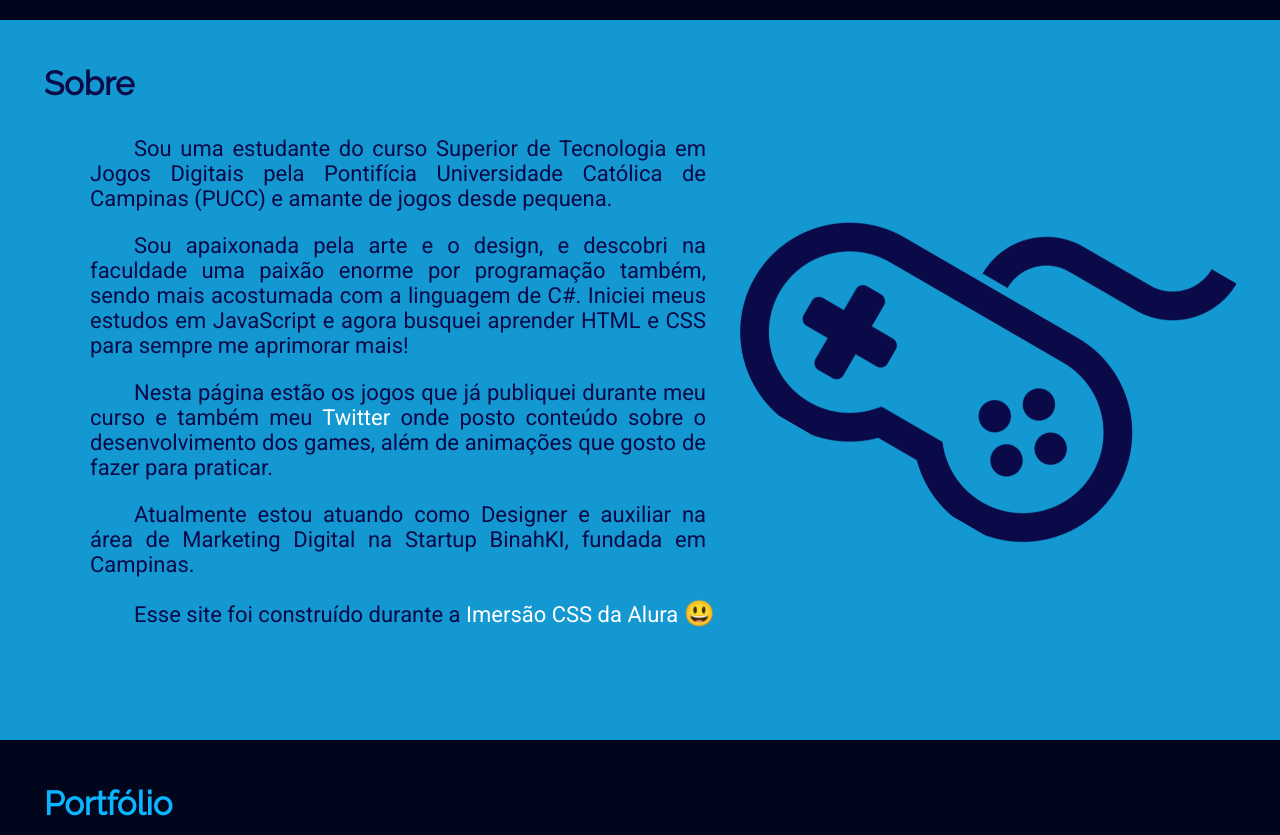
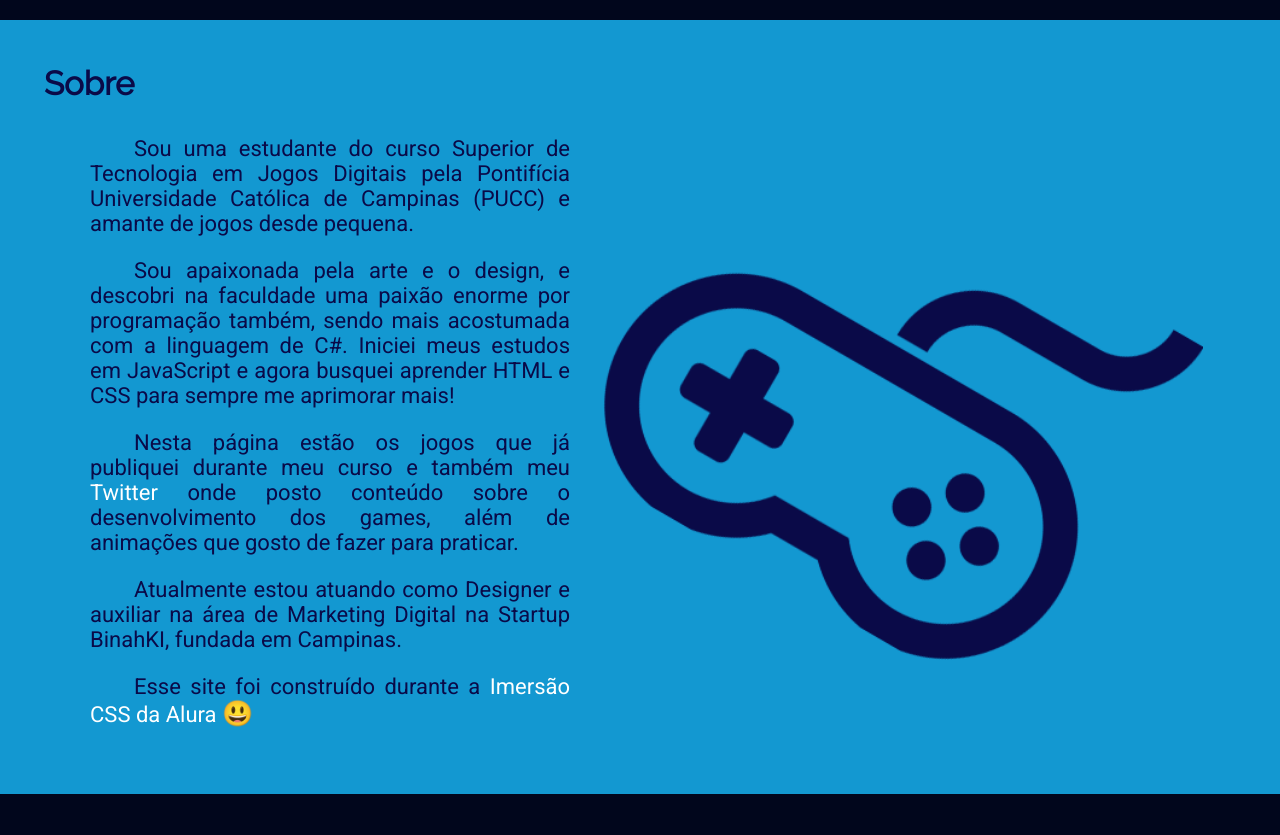
Before and after one commit to Amanda13B/imersaoCss, a plain HTML site: page index.html in a window 1280 px wide. Shown: the part 700-1535 px from the top of the page. Drawn offline with Linux system fonts and the light colour scheme.

Commit message:
Responsividade da imagem do Sobre

```diff
--- a/css/estilos.css
+++ b/css/estilos.css
@@ -263,6 +263,10 @@ inserir o 0% pois ele já inicia nesse estado lá na parte de cima em .titulos*/
   margin-left: 1.5em;
 }
 
+.imagem-controle img{
+  width: 600px;
+}
+
 .secao-portfolio .grid
 {
   display: grid;
@@ -273,8 +277,24 @@ inserir o 0% pois ele já inicia nesse estado lá na parte de cima em .titulos*/
   /*o gap é o espaço entre os elementos da grid*/
 }
 
+@media(min-width: 400px)
+{
+  .sobre .imagem-controle
+  {
+    float: center;
+    margin: 1.5em;
+  }
+  .imagem-controle img{
+    width: 400px;
+  }
+}
+
 @media(min-width: 560px)
 {
+  .imagem-controle img{
+    width: 300px;
+  }
+
   .secao-portfolio .grid
   {
     grid-template-columns: 240px 240px;
@@ -284,6 +304,10 @@ inserir o 0% pois ele já inicia nesse estado lá na parte de cima em .titulos*/
 
 @media(min-width: 730px)
 {
+  .imagem-controle img{
+    width: 400px;
+  }
+
   .secao-portfolio .grid
   {
     grid-template-columns: 320px 320px;
@@ -293,6 +317,10 @@ inserir o 0% pois ele já inicia nesse estado lá na parte de cima em .titulos*/
 
 @media(min-width: 840px)
 {
+  .imagem-controle img{
+    width: 500px;
+  }
+
   .secao-portfolio .grid
   {
     grid-template-columns: 400px 400px;
@@ -302,6 +330,10 @@ inserir o 0% pois ele já inicia nesse estado lá na parte de cima em .titulos*/
 
 @media(min-width: 1040px)
 {
+  .imagem-controle img{
+    width: 600px;
+  }
+
   .secao-portfolio .grid
   {
     grid-template-columns: 500px 500px;
```
